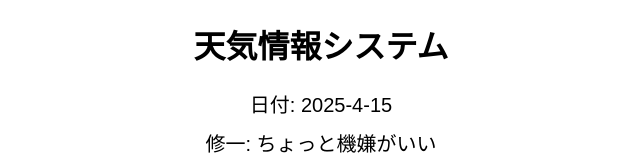
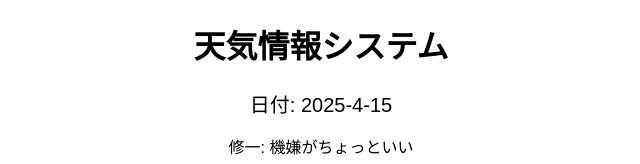
Before and after one commit to Koki-a330/weather-app, a plain HTML site: page web app/index.html in a window 1280 px wide. Shown: the top 164 px of the page, without its empty margins (319-959 px from the left). Drawn offline with Linux system fonts and the light colour scheme.

Commit message:
add random mood of shuichi

```diff
--- a/web app/index.html
+++ b/web app/index.html
@@ -27,7 +27,7 @@
 <body>
     <h1>天気情報システム</h1>
     <p id="date-info">日付: null</p>
-    <p id="date-info">修一: ちょっと機嫌がいい</p>
+    <p id="mood-info">修一: 機嫌不明</p>
     <p id="weather-info">今日の天気: null</p>
     <img id="weather-image" src="" alt="天気画像">
 
--- a/web app/script.js
+++ b/web app/script.js
@@ -1,18 +1,34 @@
 "use strict";
 document.addEventListener("DOMContentLoaded", function () {
-  let apiKey = "ca93fd5ab0712775957213696d550d58"; // OpenWeatherMapのAPIキー
+  let apiKey = "ca93fd5ab0712775957213696d550d58";
   const weatherInfo = document.getElementById("weather-info");
   const dateInfo = document.getElementById("date-info");
+  const moodInfo = document.getElementById("mood-info");
   const weatherImage = document.getElementById("weather-image");
   const fetchWeatherBtn = document.getElementById("fetch-weather");
 
-  // 現在の日付を表示
+  // ✅ updateDate をこの中に1つだけ定義！
   function updateDate() {
     const today = new Date();
     dateInfo.textContent = `日付: ${today.getFullYear()}-${today.getMonth() + 1}-${today.getDate()}`;
+
+    const moods = [
+      "機嫌がいい",
+      "機嫌がちょっといい",
+      "機嫌がちょっと悪い",
+      "機嫌が悪い",
+      "忙しい",
+      "元気です"
+    ];
+
+    const seed = today.getFullYear() * 10000 + (today.getMonth() + 1) * 100 + today.getDate();
+    const randomIndex = seed % moods.length;
+
+    moodInfo.textContent = `修一: ${moods[randomIndex]}`;
   }
 
-  // 緯度・経度をもとに天気情報を取得する関数
+  updateDate(); // ← 正しく動く！
+
   async function fetchWeatherByCoords(lat, lon) {
     const url = `https://api.openweathermap.org/data/2.5/weather?lat=${lat}&lon=${lon}&appid=${apiKey}&units=metric&lang=ja`;
 
@@ -36,7 +52,6 @@ document.addEventListener("DOMContentLoaded", function () {
     }
   }
 
-  // 現在地（GPS）を取得して天気情報を取りにいく関数
   function fetchWeather() {
     if ("geolocation" in navigator) {
       navigator.geolocation.getCurrentPosition(
@@ -44,7 +59,6 @@ document.addEventListener("DOMContentLoaded", function () {
           const lat = position.coords.latitude;
           const lon = position.coords.longitude;
 
-          // デバッグ：緯度・経度の出力
           console.log("取得した緯度 (latitude):", lat);
           console.log("取得した経度 (longitude):", lon);
 
@@ -60,9 +74,5 @@ document.addEventListener("DOMContentLoaded", function () {
     }
   }
 
-  // ボタンをクリックしたら天気を取得
   fetchWeatherBtn.addEventListener("click", fetchWeather);
-
-  // 初期表示
-  updateDate();
 });
```
Also changed, not shown: 2 other files.
